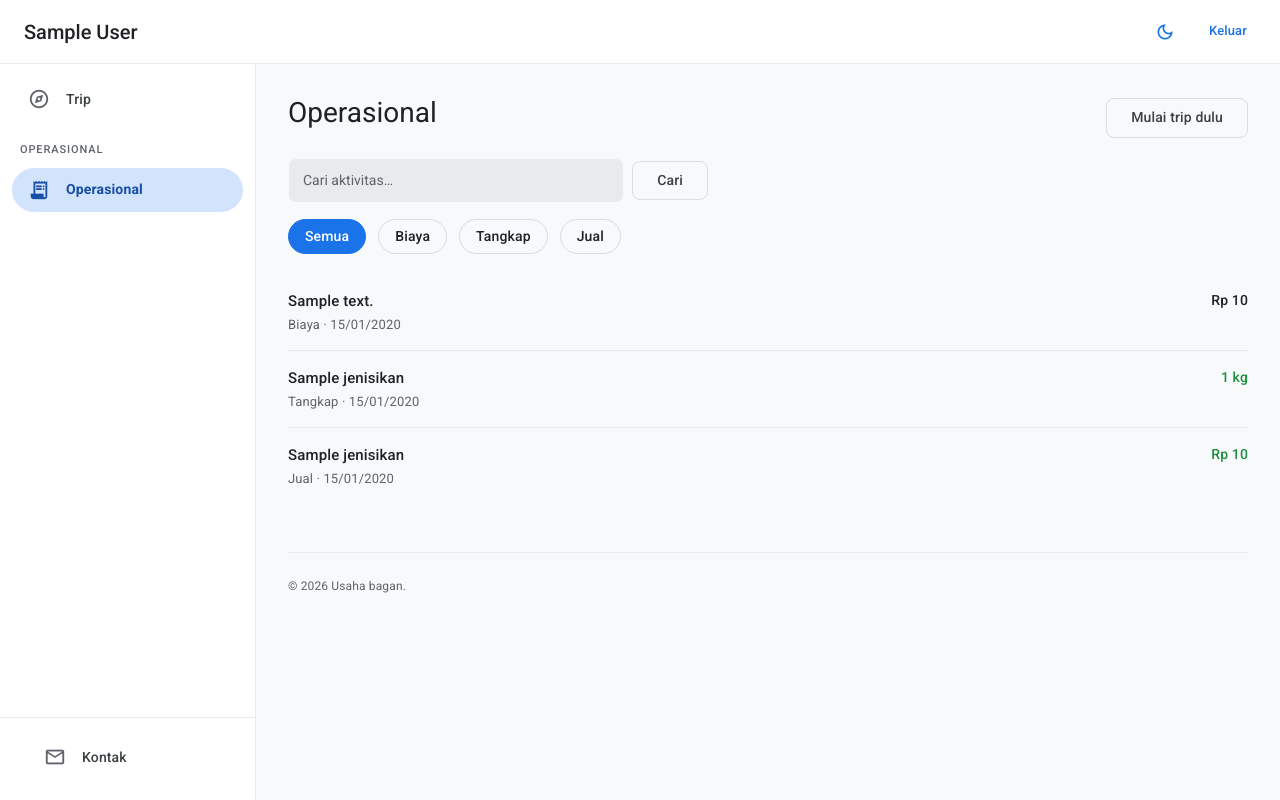
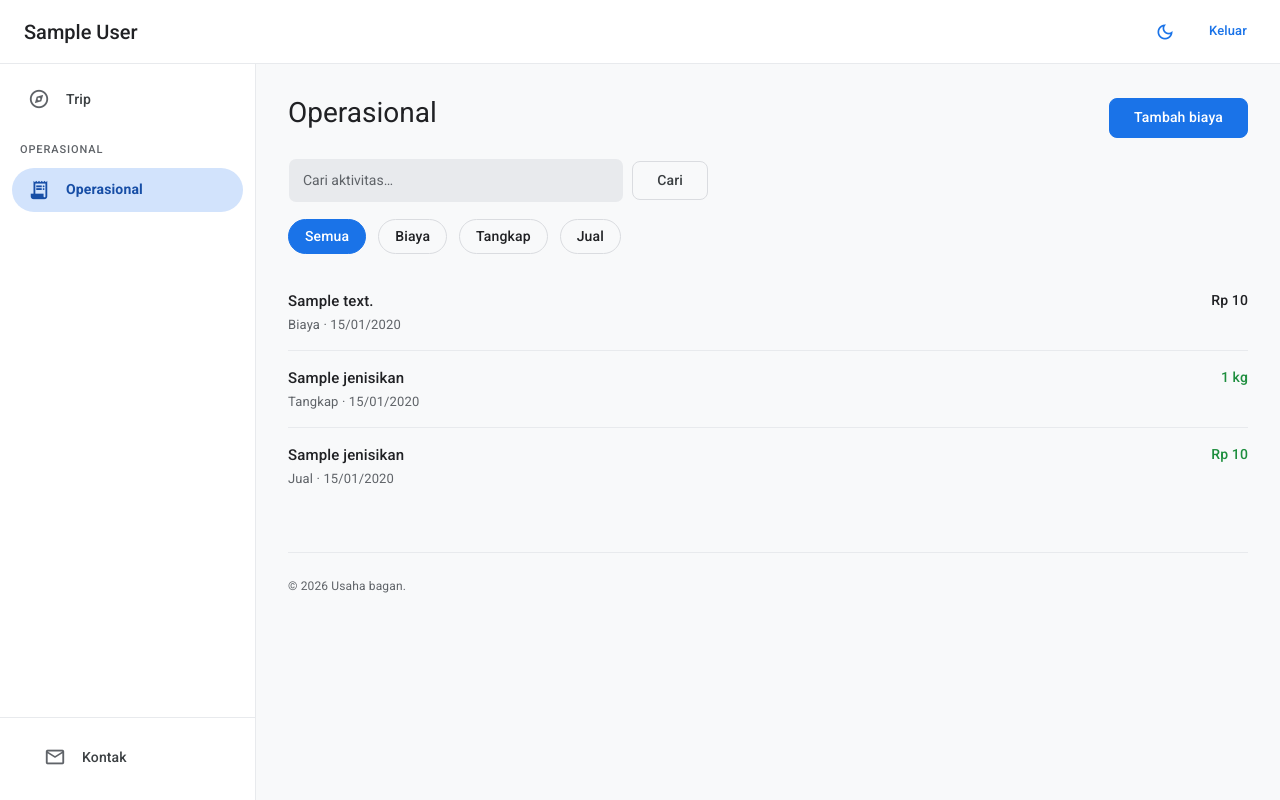
Before and after one commit to dafagareth/baganrpl, a Django app: page /operasional/aktivitas/ in a window 1280 px wide. Run offline with Django 5.2, Linux system fonts and the light colour scheme; a user stored in the database is signed in; tables that the repository leaves empty hold one stand-in row (values such as "Sample post"); some web fonts are replaced.

Commit message:
fix: pagination bagi hasil + tombol tambah biaya operator selalu aktif
- BagiHasilListView: tambah paginate_by=15 + include pagination di template
- Operasional feed: tombol + (FAB & header) selalu mengarah ke form tambah
  biaya (trip aktif -> trip terbaru belum dikunci -> trip terbaru), tidak lagi
  diam-diam redirect ke daftar trip saat tak ada trip aktif
- Buang filter rapuh kapal__jenis__icontains pada deteksi trip aktif
- Perbaiki HTML form multi-baris: hidden field dipindah ke dalam <td> agar
  clone baris (Tambah barang/baris) konsisten

```diff
--- a/apps/operasional/views.py
+++ b/apps/operasional/views.py
@@ -81,15 +81,24 @@ def operasional_feed(request):
     entries.sort(key=lambda e: e['tgl'] or _date.min, reverse=True)
 
     trip_aktif = Trip.objects.filter(
-        kapal__jenis__icontains='bagan',
         status__in=['persiapan', 'berlayar'],
-    ).select_related('kapal').first()
+    ).select_related('kapal').order_by('-tgl_berangkat').first()
+
+    # Target trip untuk input biaya: biaya operasional harus SELALU bisa diinput.
+    # Utamakan trip aktif; jika tidak ada, pakai trip terbaru yang belum dikunci;
+    # terakhir pakai trip terbaru apa pun. Bisa None hanya jika belum ada trip sama sekali.
+    trip_biaya = (
+        trip_aktif
+        or Trip.objects.filter(is_laporan_locked=False).select_related('kapal').order_by('-tgl_berangkat').first()
+        or Trip.objects.select_related('kapal').order_by('-tgl_berangkat').first()
+    )
 
     return render(request, 'operasional/feed.html', {
         'entries': entries,
         'tipe': tipe,
         'q': q,
         'trip_aktif': trip_aktif,
+        'trip_biaya': trip_biaya,
         'biaya_form': BiayaOperasionalForm(),
     })
 
--- a/apps/penjualan/views.py
+++ b/apps/penjualan/views.py
@@ -130,6 +130,7 @@ class BagiHasilListView(OwnerRequiredMixin, ListView):
     model = BagiHasil
     template_name = 'penjualan/bagi_hasil_list.html'
     context_object_name = 'bagi_hasil_list'
+    paginate_by = 15
 
     def get_queryset(self):
         return BagiHasil.objects.select_related(
--- a/templates/operasional/biaya_multi.html
+++ b/templates/operasional/biaya_multi.html
@@ -33,8 +33,8 @@
             <tbody id="formset-body">
                 {% for form in formset %}
                 <tr class="formset-row">
-                    {% for hidden in form.hidden_fields %}{{ hidden }}{% endfor %}
                     <td data-label="Barang">
+                        {% for hidden in form.hidden_fields %}{{ hidden }}{% endfor %}
                         {{ form.keterangan }}
                         {% if form.keterangan.errors %}<div class="text-danger small mt-1">{{ form.keterangan.errors.0 }}</div>{% endif %}
                     </td>
--- a/templates/operasional/feed.html
+++ b/templates/operasional/feed.html
@@ -5,8 +5,8 @@
 {% block content %}
 <header class="page-header-row">
     <h1 class="page-title">Operasional</h1>
-    {% if trip_aktif %}
-    <a href="{% url 'operasional:biaya_multi_create' trip_aktif.id %}" class="btn btn-primary d-none d-lg-inline-flex">Tambah biaya</a>
+    {% if trip_biaya %}
+    <a href="{% url 'operasional:biaya_multi_create' trip_biaya.id %}" class="btn btn-primary d-none d-lg-inline-flex">Tambah biaya</a>
     {% else %}
     <a href="{% url 'operasional:trip_list' %}" class="btn btn-outline-secondary d-none d-lg-inline-flex">Mulai trip dulu</a>
     {% endif %}
@@ -57,8 +57,8 @@
 {% endblock %}
 
 {% block fab %}
-{% if trip_aktif %}
-<a href="{% url 'operasional:biaya_multi_create' trip_aktif.id %}" class="fab-add d-lg-none" title="Tambah biaya">
+{% if trip_biaya %}
+<a href="{% url 'operasional:biaya_multi_create' trip_biaya.id %}" class="fab-add d-lg-none" title="Tambah biaya">
     <span class="material-symbols-outlined">add</span>
 </a>
 {% else %}
--- a/templates/penjualan/bagi_hasil_list.html
+++ b/templates/penjualan/bagi_hasil_list.html
@@ -78,6 +78,8 @@
     <p class="text-muted py-3">Belum ada bagi hasil tercatat.</p>
     {% endfor %}
 </div>
+
+{% include 'includes/pagination.html' %}
 {% endblock %}
 
 {% block fab %}
--- a/templates/penjualan/bagi_hasil_multi.html
+++ b/templates/penjualan/bagi_hasil_multi.html
@@ -33,8 +33,8 @@
             <tbody id="formset-body">
                 {% for form in formset %}
                 <tr class="formset-row">
-                    {% for hidden in form.hidden_fields %}{{ hidden }}{% endfor %}
                     <td data-label="ABK">
+                        {% for hidden in form.hidden_fields %}{{ hidden }}{% endfor %}
                         {{ form.abk }}
                         {% if form.abk.errors %}<div class="text-danger small mt-1">{{ form.abk.errors.0 }}</div>{% endif %}
                     </td>
```
